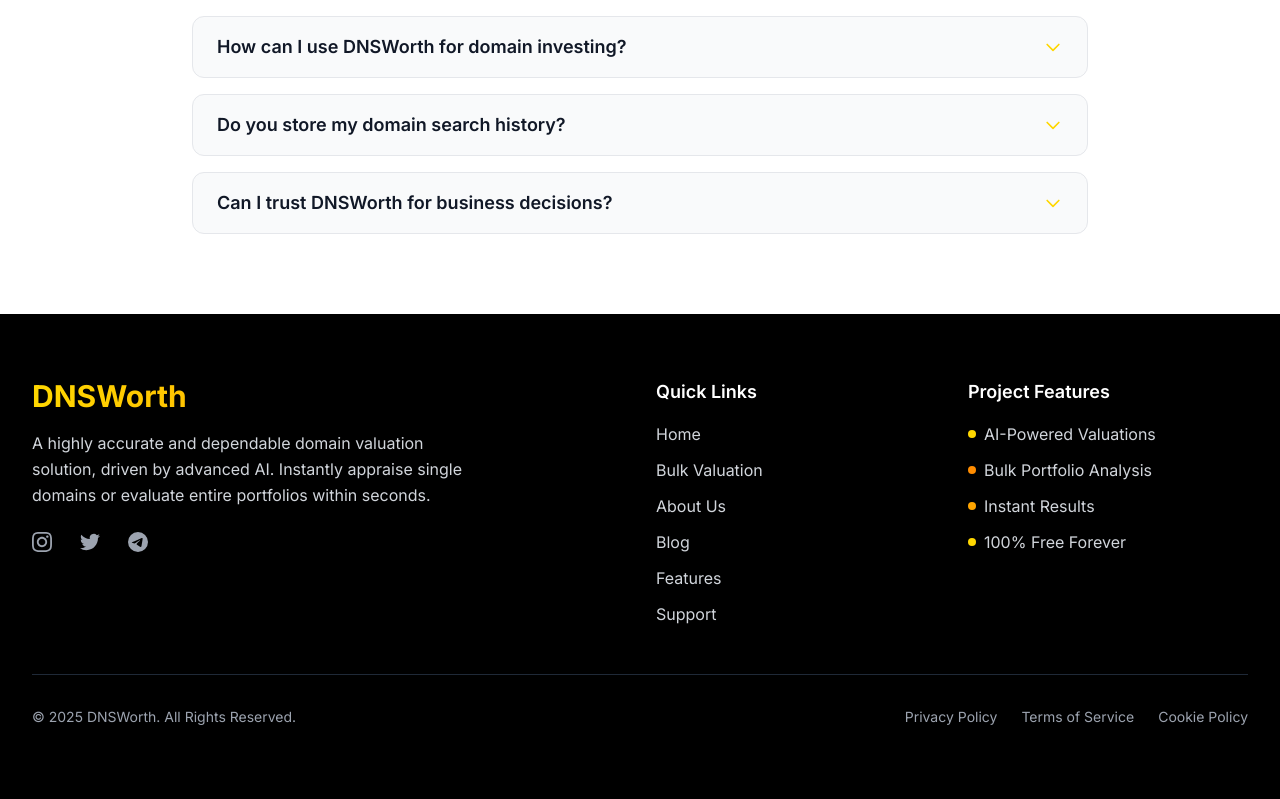
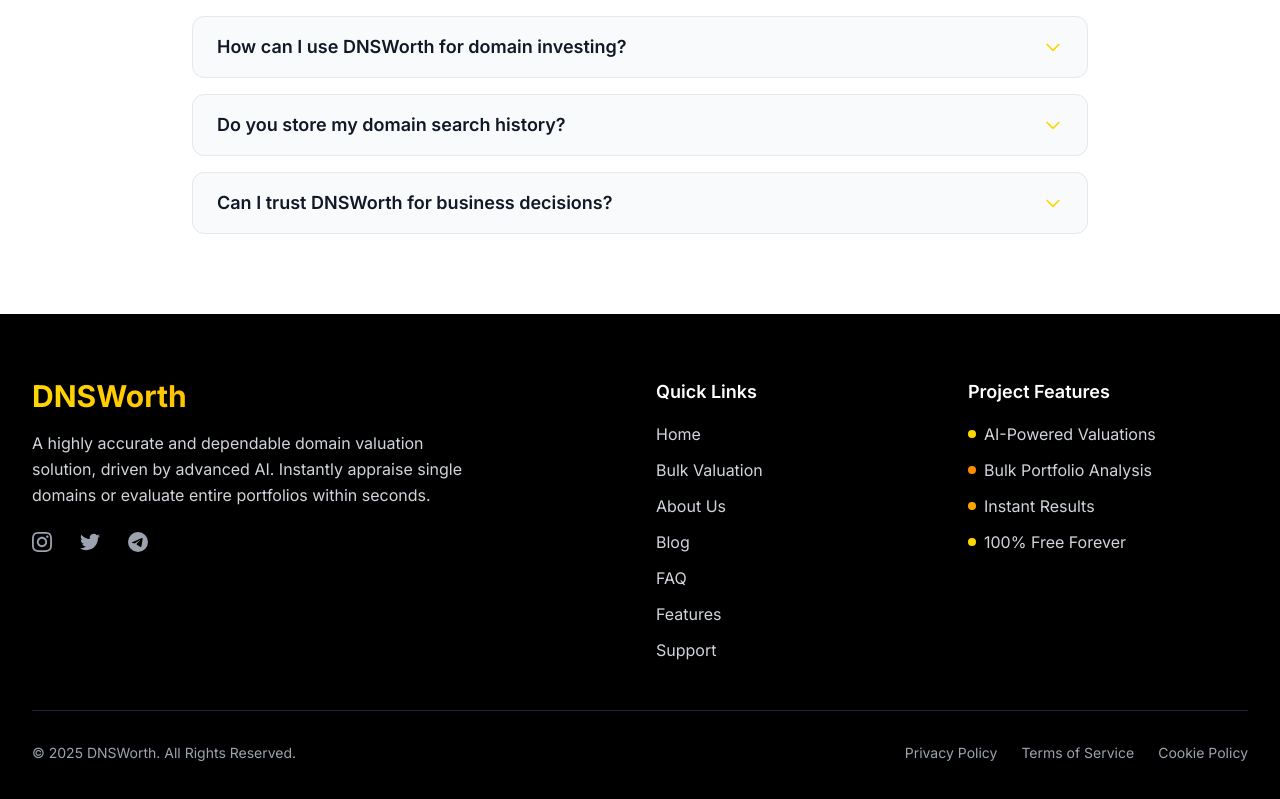
Before and after one commit to dnsworth/dnsworth, a React (Vite) app in the folder frontend/: page / in a window 1280 px wide. Shown: the part 4244-5043 px from the top of the page. Built offline with nearby package versions, Linux system fonts and the light colour scheme; no server answers.

Commit message:
feat: add FAQ link to Footer Quick Links for easy access to dedicated FAQ page

```diff
--- a/frontend/src/components/Footer.jsx
+++ b/frontend/src/components/Footer.jsx
@@ -19,6 +19,7 @@
     }},
     { name: 'About Us', action: () => navigate('/about') },
     { name: 'Blog', action: () => navigate('/blog') },
+    { name: 'FAQ', action: () => navigate('/faq') },
     { name: 'Features', action: () => {
       const whyChooseSection = document.getElementById('why-choose-section');
       if (whyChooseSection) {
```
